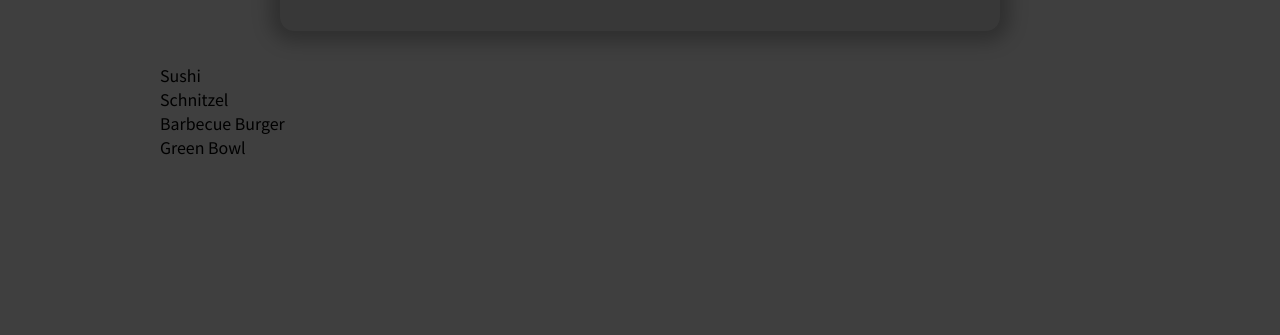
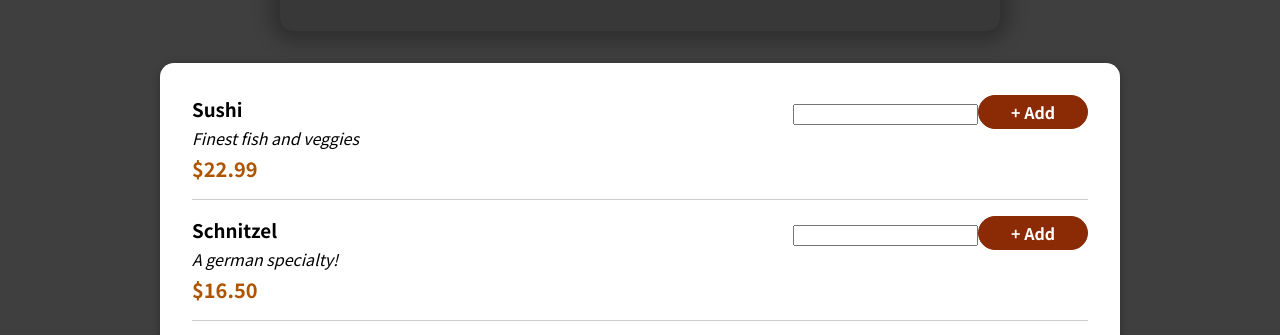
Before and after one commit to lucasspra/nextjs-food-order-app, a React (Create React App) app: page / in a window 1280 px wide. Shown: the part 442-777 px from the top of the page. Built offline with nearby package versions, Linux system fonts and the light colour scheme.

Commit message:
create MealItem and MealItemForm components

```diff
--- a/src/components/Meals/AvailableMeals.js
+++ b/src/components/Meals/AvailableMeals.js
@@ -1,3 +1,5 @@
+import Card from "../UI/Card";
+import MealItem from "./MealItem/MealItem";
 import classes from "./AvailableMeals.module.css";
 
 const DUMMY_MEALS = [
@@ -28,11 +30,20 @@
 ];
 
 export default function AvailableMeals() {
-  const mealsList = DUMMY_MEALS.map((meal) => <li>{meal.name}</li>);
+  const mealsList = DUMMY_MEALS.map((meal) => (
+    <MealItem
+      key={meal.id}
+      name={meal.name}
+      description={meal.description}
+      price={meal.price}
+    />
+  ));
 
   return (
     <section className={classes.meals}>
-      <ul>{mealsList}</ul>
+      <Card>
+        <ul>{mealsList}</ul>
+      </Card>
     </section>
   );
 }
--- /dev/null
+++ b/src/components/Meals/MealItem/MealItem.js
@@ -0,0 +1,20 @@
+import MealItemForm from "./MealItemForm";
+import classes from "./MealItem.module.css";
+
+export default function MealItem(props) {
+  const price = `$${props.price.toFixed(2)}`;
+
+  return (
+    <li className={classes.meal}>
+      <div>
+        <h3>{props.name}</h3>
+        <div className={classes.description}>{props.description}</div>
+        <div className={classes.price}>{price}</div>
+      </div>
+
+      <div>
+        <MealItemForm />
+      </div>
+    </li>
+  );
+}
--- /dev/null
+++ b/src/components/Meals/MealItem/MealItem.module.css
@@ -0,0 +1,22 @@
+.meal {
+  display: flex;
+  justify-content: space-between;
+  margin: 1rem;
+  padding-bottom: 1rem;
+  border-bottom: 1px solid #ccc;
+}
+
+.meal h3 {
+  margin: 0 0 0.25rem 0;
+}
+
+.description {
+  font-style: italic;
+}
+
+.price {
+  margin-top: 0.25rem;
+  font-weight: bold;
+  color: #ad5502;
+  font-size: 1.25rem;
+}
--- /dev/null
+++ b/src/components/Meals/MealItem/MealItemForm.js
@@ -0,0 +1,10 @@
+import classes from "./MealItemForm.module.css";
+
+export default function MealItemForm(props) {
+  return (
+    <form className={classes.form}>
+      <input />
+      <button>+ Add</button>
+    </form>
+  );
+}
--- /dev/null
+++ b/src/components/Meals/MealItem/MealItemForm.module.css
@@ -0,0 +1,20 @@
+.form {
+  text-align: right;
+}
+
+.form button {
+  font: inherit;
+  cursor: pointer;
+  background-color: #8a2b06;
+  border: 1px solid #8a2b06;
+  color: white;
+  padding: 0.25rem 2rem;
+  border-radius: 20px;
+  font-weight: bold;
+}
+
+.form button:hover,
+.form button:active {
+  background-color: #641e03;
+  border-color: #641e03;
+}
```
